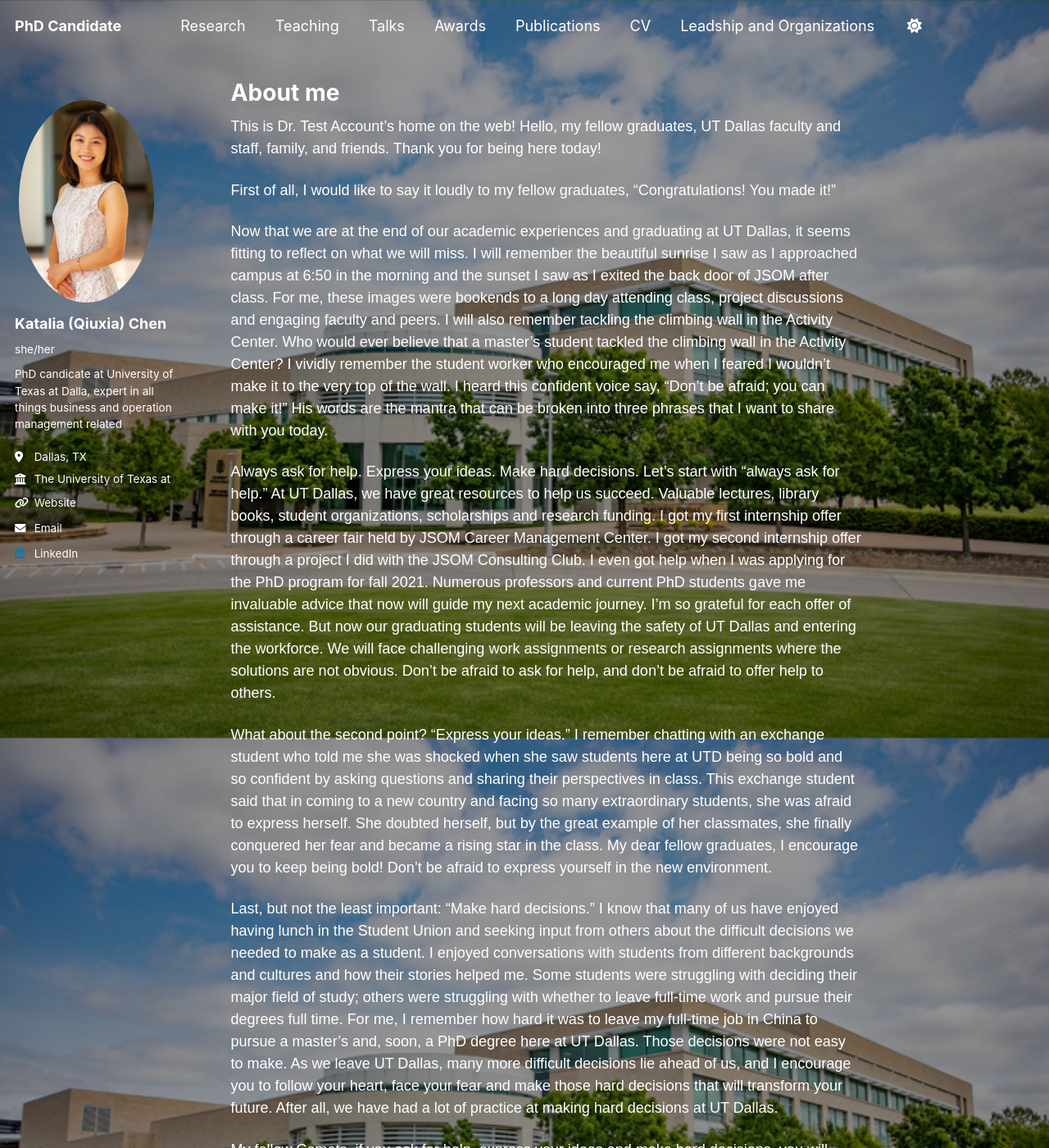
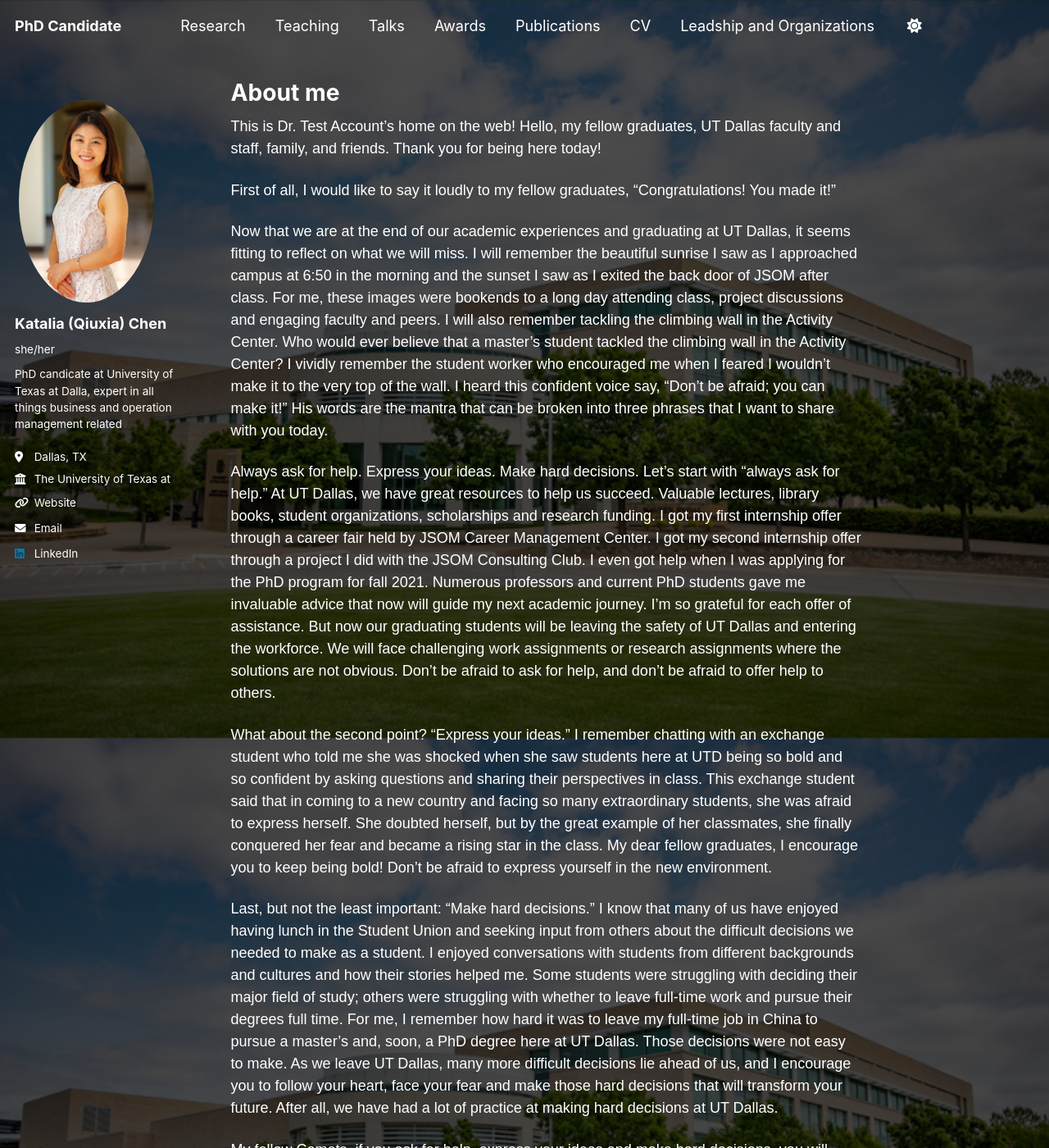
Before and after one commit to qxc2/Katalia_Qiuxia_Chen_v1, a Jekyll site: the page built from _pages/about.md, in a window 1280 px wide and 1400 px high. Shown: the whole window at 82% size. Built offline with Jekyll 4.4.1, drawn with Linux system fonts in a browser that asks for light colours.

Commit message:
Update main.scss

```diff
--- a/assets/css/main.scss
+++ b/assets/css/main.scss
@@ -49,6 +49,6 @@ body::before {
   left: 0;
   width: 100%;
   height: 100%;
-  background: rgba(0, 0, 0, 0.4); // Dark overlay for contrast
+  background: rgba(0, 0, 0, 0.7); // Dark overlay for contrast
   z-index: -1;
 }
```
